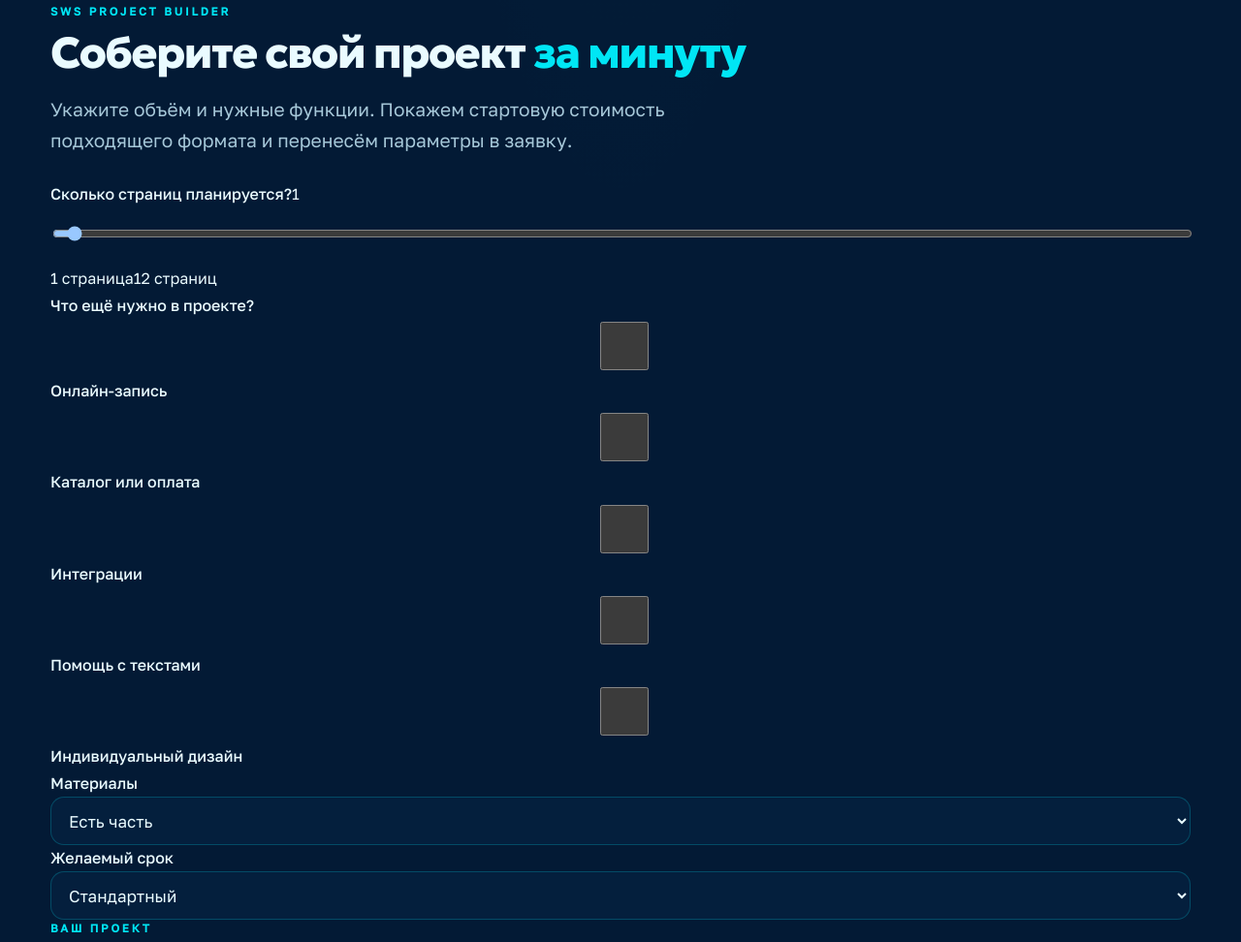
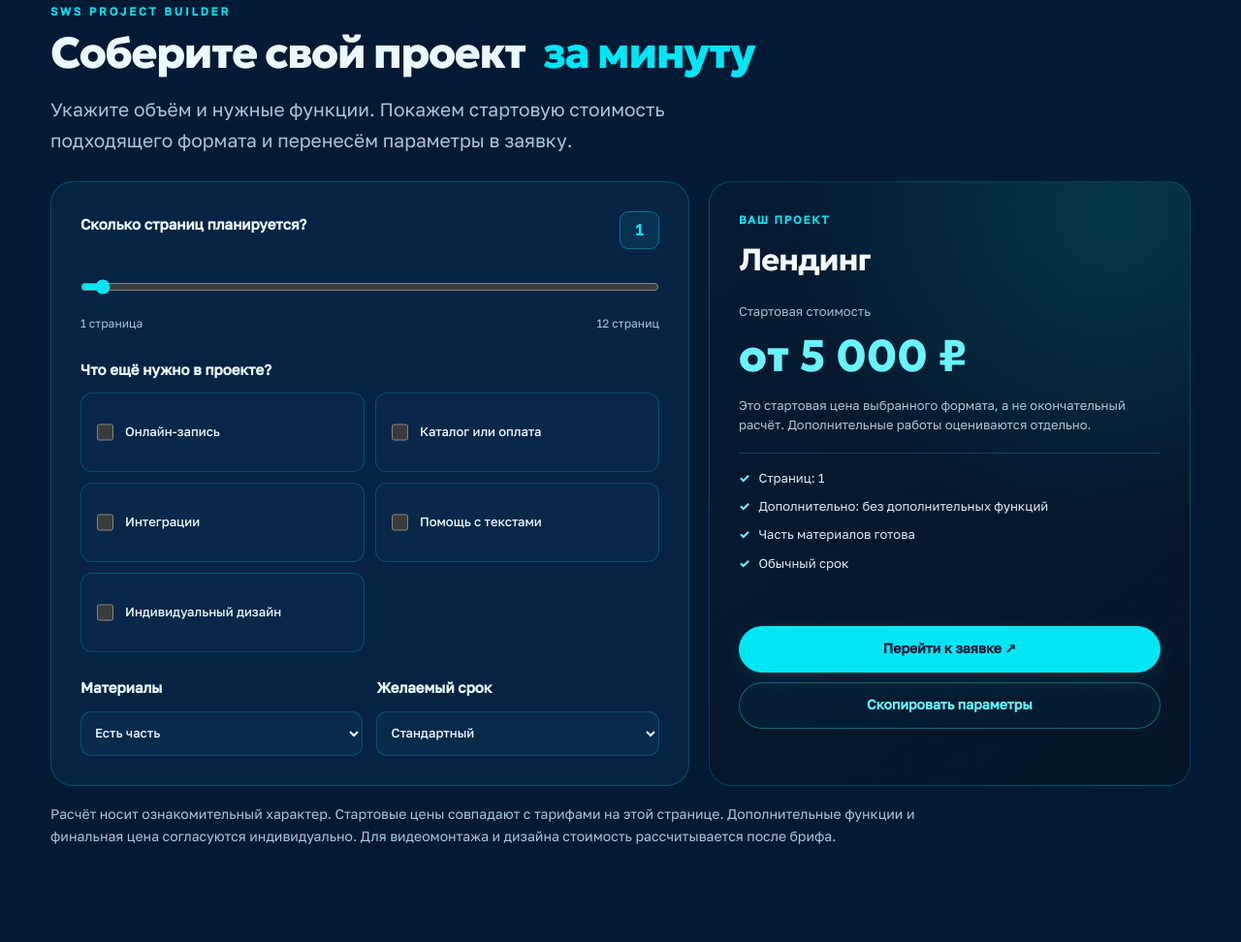
Before and after one commit to sean-way11/siteworksstudio-web, a plain HTML site: page services.html in a window 1280 px wide. Shown: the part 2077-3049 px from the top of the page at 97% size. Drawn offline with Linux system fonts and the light colour scheme.

Commit message:
Style responsive site estimator and homepage project builder link

```diff
--- a/assets/css/styles.css
+++ b/assets/css/styles.css
@@ -514,3 +514,42 @@ input,select,textarea{background:#041F3D;color:#EAFBFF;border-color:rgba(0,230,2
   .sws-demo-float,.sws-demo-video.is-playing .sws-demo-video-orb,.sws-demo-video.is-playing .sws-demo-video-overlay,.sws-demo-video.is-playing .sws-demo-playhead { animation:none !important; }
   .sws-lab-tab { transition:none; }
 }
+
+
+/* SWS Project Builder — responsive service estimator, no dependencies */
+.project-estimator-section { scroll-margin-top:95px; }
+.project-estimator-section .section-heading { margin-bottom:25px; }
+.project-estimator-section .section-heading .hl { padding:.02em .22em; }
+.project-estimator-grid { display:grid; grid-template-columns:minmax(0,1.14fr) minmax(290px,.86fr); gap:20px; align-items:stretch; }
+.project-estimator-options,.project-estimator-result { border:1px solid rgba(0,230,245,.22); border-radius:23px; padding:clamp(19px,3vw,30px); }
+.project-estimator-options { background:var(--surface); display:grid; align-content:start; gap:24px; }
+.estimator-field { margin:0; padding:0; min-width:0; border:0; }
+.estimator-field-head { display:flex; align-items:center; justify-content:space-between; gap:12px; }
+.estimator-field-head label,.estimator-field legend,.estimator-field-split label { display:block; color:var(--ink); font-weight:700; font-size:15px; margin:0 0 11px; }
+.estimator-field-head output { color:#19deee; background:rgba(0,230,245,.08); border:1px solid rgba(0,230,245,.35); border-radius:9px; padding:5px 12px; min-width:41px; text-align:center; font-weight:800; }
+#estimate-pages { display:block; width:100%; height:26px; margin:14px 0 3px; accent-color:#00E6F5; cursor:pointer; }
+.estimator-range-ends { display:flex; align-items:center; justify-content:space-between; gap:12px; font-size:12px; color:var(--muted); }
+.estimator-features { display:grid; grid-template-columns:1fr 1fr; gap:11px; }
+.estimator-features legend { grid-column:1/-1; float:none; padding:0; width:100%; }
+.estimator-features label { display:flex; align-items:center; gap:9px; padding:12px; cursor:pointer; border:1px solid var(--line); border-radius:12px; background:rgba(70,140,180,.045); color:var(--ink); font-size:13px; line-height:1.35; }
+.estimator-features label:has(input:checked) { border-color:rgba(0,230,245,.6); background:rgba(0,230,245,.08); }
+.estimator-features input { accent-color:#00E6F5; flex:none; width:17px; height:17px; }
+.estimator-field-split { display:grid; grid-template-columns:1fr 1fr; gap:14px; }
+.estimator-field-split select { width:100%; min-width:0; min-height:46px; padding:9px 10px; border:1px solid var(--line); border-radius:11px; background:var(--surface2); color:var(--ink); font:500 13px/1.3 "Golos Text",sans-serif; }
+.project-estimator-result { display:flex; flex-direction:column; background:radial-gradient(circle at 85% 6%,rgba(0,230,245,.14),transparent 46%),linear-gradient(145deg,#041c34,#061326); color:#ecfaff; }
+.project-estimator-result .eyebrow { color:#60eaf4; font-size:11px; letter-spacing:.15em; margin:0 0 12px; }
+.project-estimator-result h3 { color:#f4fcff; font-size:clamp(24px,3.1vw,32px); margin:0 0 24px; }
+.estimator-price-label { font-size:13px; color:#a1bfcf; }
+.estimator-price { color:#6af3fa; font:800 clamp(30px,4vw,46px)/1.2 Geologica,sans-serif; margin:8px 0 12px; }
+.estimator-explanation { color:#aac7d7; font-size:13px; line-height:1.55; margin-bottom:19px; }
+.estimator-summary { padding:16px 0 19px; margin:0 0 18px; list-style:none; border-top:1px solid rgba(105,228,245,.17); display:grid; gap:11px; }
+.estimator-summary li { display:flex; gap:9px; align-items:flex-start; font-size:13px; color:#d5edf7; line-height:1.4; }
+.estimator-summary li::before { content:"✓"; color:#6af3fa; font-weight:800; }
+.estimator-actions { margin-top:auto; display:grid; gap:10px; }
+.estimator-actions .btn { width:100%; min-height:48px; font-size:14px; }
+#estimate-copy-status { color:#9cdce5; min-height:18px; margin:10px 0 0; }
+.estimator-disclaimer { margin-top:17px; max-width:970px; }
+.sws-home-estimate { display:inline-flex; align-items:center; gap:8px; margin-top:17px; color:#69e7f5; font-size:14px; text-decoration:none; border-bottom:1px solid rgba(105,231,245,.3); padding-bottom:3px; }
+.sws-home-estimate:hover { border-bottom-color:#69e7f5; }
+@media(max-width:860px) { .project-estimator-grid { grid-template-columns:1fr; }.project-estimator-result h3 { margin-bottom:14px; } }
+@media(max-width:460px) { .project-estimator-options,.project-estimator-result { border-radius:16px; padding:17px; } .estimator-features { grid-template-columns:1fr; gap:8px; } .estimator-field-split { grid-template-columns:1fr; gap:14px; } .estimator-features label { min-height:45px; }.project-estimator-options { gap:20px; } }
```
